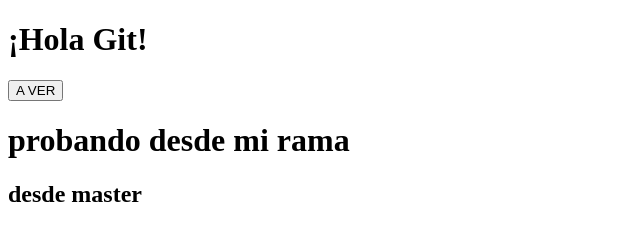
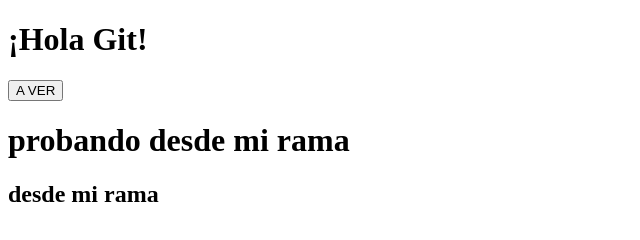
Before and after one commit to BollitoRancio/mi-primer-repo, a plain HTML site: page index.html in a window 1280 px wide. Shown: the full height of the page, 0-640 px from the left. Drawn offline with Linux system fonts and the light colour scheme.

Commit message:
desde el otro

```diff
--- a/index.html
+++ b/index.html
@@ -7,6 +7,7 @@
     <h1>¡Hola Git!</h1>
     <button>A VER</button>
     <h1>probando desde mi rama</h1>
-    <h2>desde master</h2>
+    <h2>desde mi rama</h2>
+
   </body>
 </html>
```
